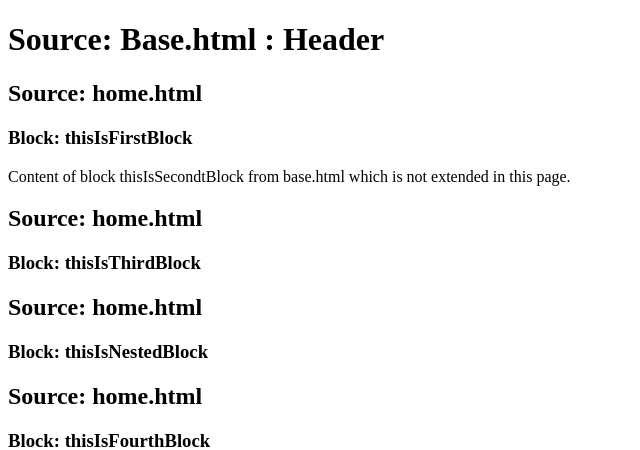
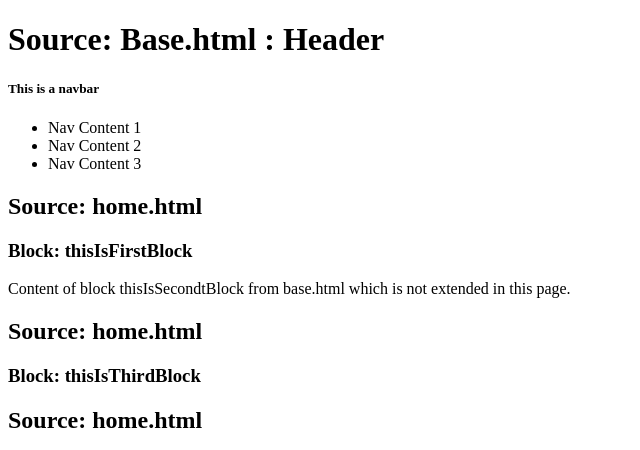
Before and after one commit to filopd/try-django, a Django app: page / in a window 1280 px wide. Shown: the top 450 px of the page, without its empty margins (0-640 px from the left). Run offline with Django 3.2, Linux system fonts and the light colour scheme.

Commit message:
Include template into another template. Add common navbar.html using {% include 'navbar.html' %}

```diff
--- a/src/project1/trydjango/templates/base.html
+++ b/src/project1/trydjango/templates/base.html
@@ -6,6 +6,8 @@
 </head>
 <body>
 <h1>Source: Base.html : Header</h1>
+{% include 'navbar.html' %}
+
 {% block thisIsFirstBlock %}
 Content of block thisIsFirstBlock from base.html which is not extended in this page.
 {% endblock %}
--- a/src/project1/trydjango/templates/home.html
+++ b/src/project1/trydjango/templates/home.html
@@ -3,6 +3,9 @@
     <h2>Source: home.html</h2>
     <h3>Block: thisIsFirstBlock</h3>
 {% endblock %}
+
+
+
 {% block thisIsThirdBlock %}
     <h2>Source: home.html</h2>
     <h3>Block: thisIsThirdBlock</h3>
--- /dev/null
+++ b/src/project1/trydjango/templates/navbar.html
@@ -0,0 +1,8 @@
+<nav>
+    <h5>This is a navbar</h5>
+    <ul>
+        <li>Nav Content 1</li>
+        <li>Nav Content 2</li>
+        <li>Nav Content 3</li>
+    </ul>
+</nav>
```
Also changed, not shown: README.md.
